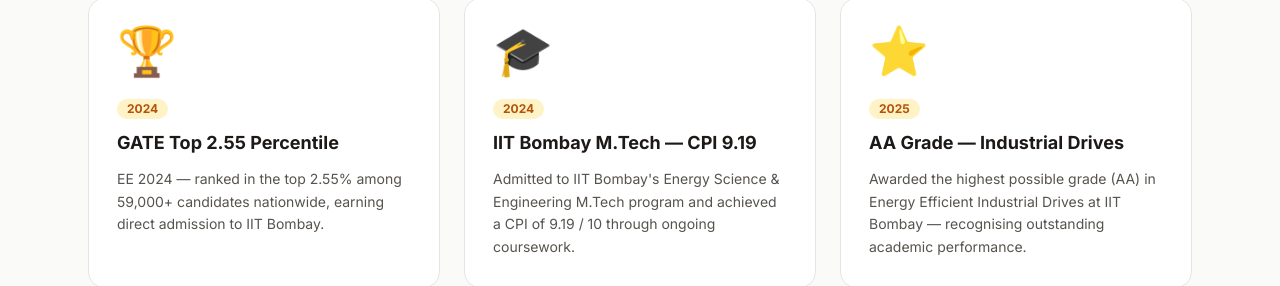
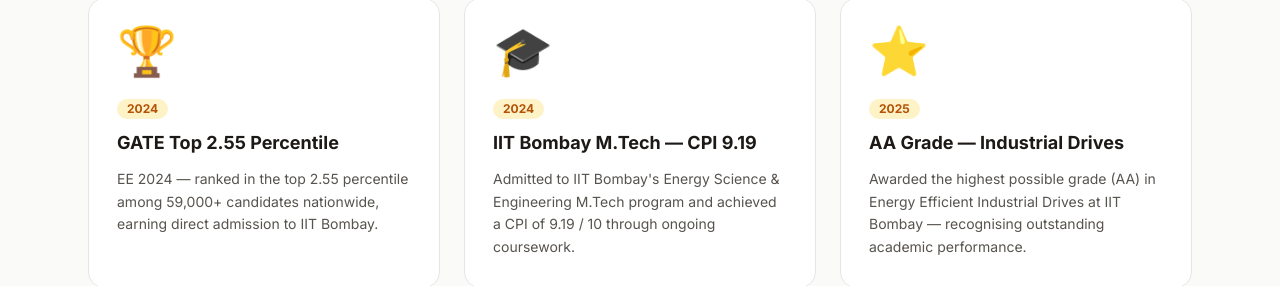
Before and after one commit to AdityaKumar123-aks/my-portfolio, a React (Create React App) app: page / in a window 1280 px wide. Shown: the part 7606-7892 px from the top of the page. Built offline with nearby package versions, Linux system fonts and the light colour scheme.

Commit message:
Fix description wording for GATE achievement

```diff
--- a/src/App.js
+++ b/src/App.js
@@ -249,7 +249,7 @@ const education = [
 ];
 
 const achievements = [
-  { title: "GATE Top 2.55 Percentile", emoji: "🏆", description: "EE 2024 — ranked in the top 2.55% among 59,000+ candidates nationwide, earning direct admission to IIT Bombay.", year: "2024" },
+  { title: "GATE Top 2.55 Percentile", emoji: "🏆", description: "EE 2024 — ranked in the top 2.55 percentile among 59,000+ candidates nationwide, earning direct admission to IIT Bombay.", year: "2024" },
   { title: "IIT Bombay M.Tech — CPI 9.19", emoji: "🎓", description: "Admitted to IIT Bombay's Energy Science & Engineering M.Tech program and achieved a CPI of 9.19 / 10 through ongoing coursework.", year: "2024" },
   { title: "AA Grade — Industrial Drives", emoji: "⭐", description: "Awarded the highest possible grade (AA) in Energy Efficient Industrial Drives at IIT Bombay — recognising outstanding academic performance.", year: "2025" },
   { title: "U.P. Chief Minister Award", emoji: "🏅", description: "Personally awarded by Hon. Chief Minister Yogi Adityanath for securing 4th rank in the entire district in the Class XII board examination.", year: "2018" },
```
